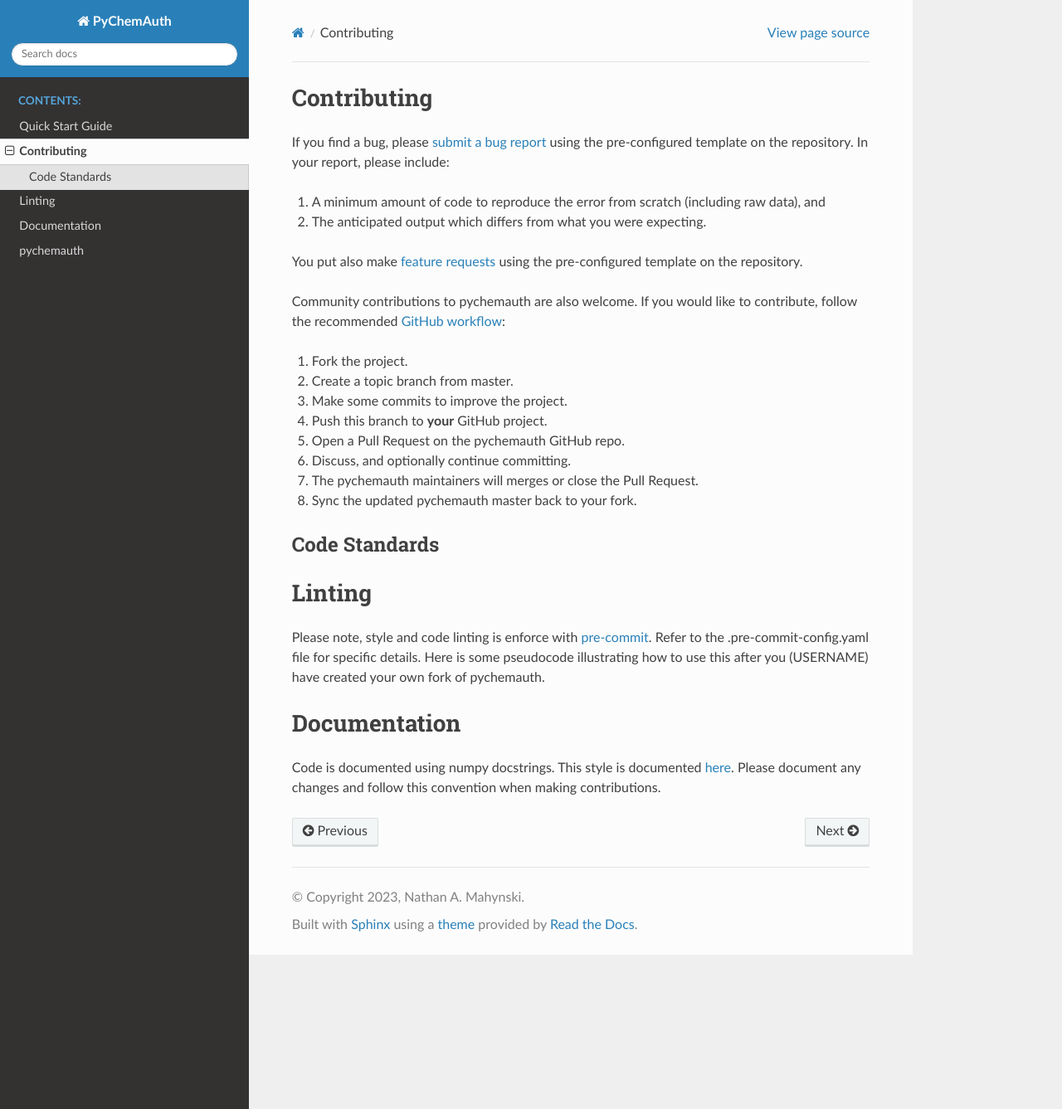
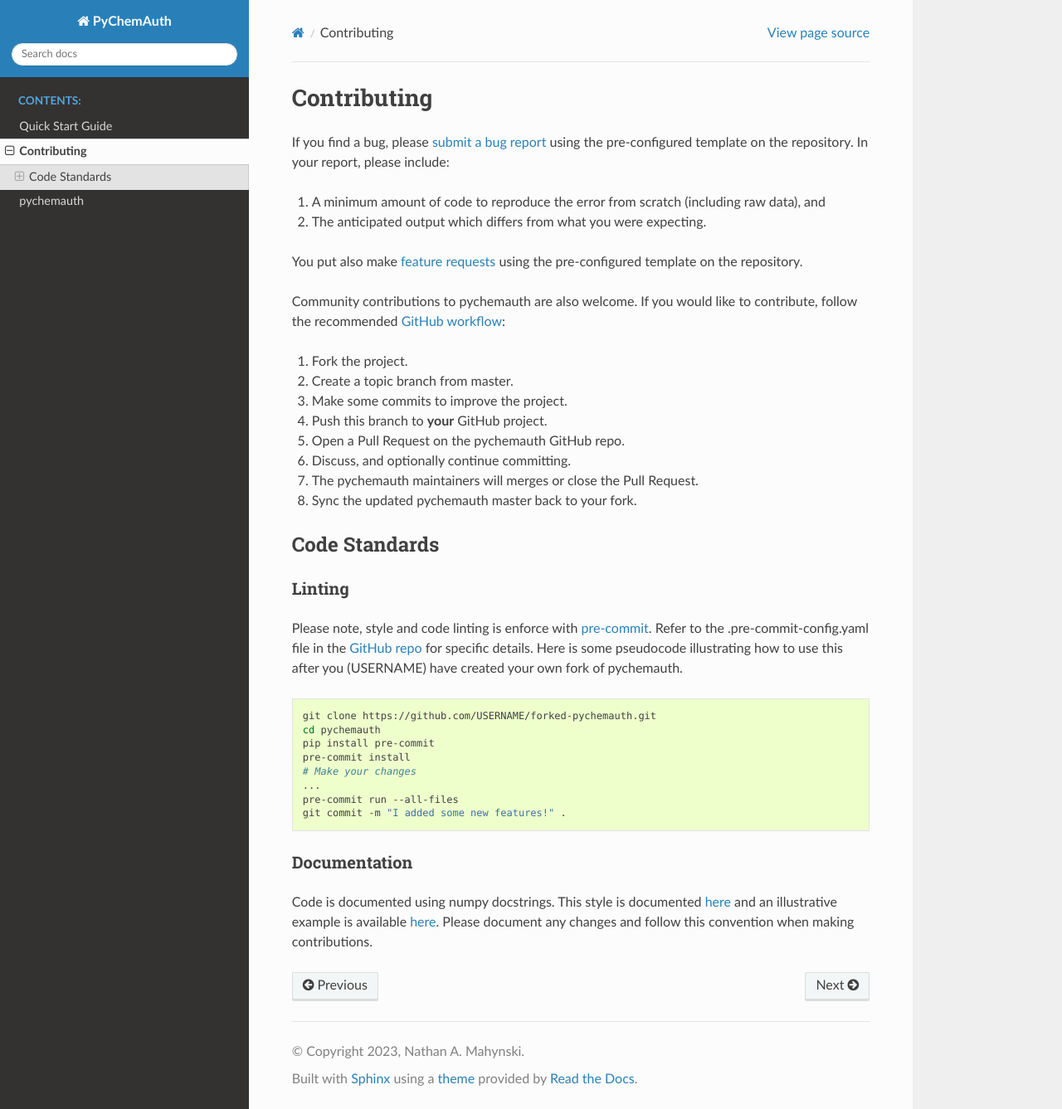
Before and after one commit to mahynski/pychemauth, a Sphinx documentation site: the page built from docs/contributing.rst, in a window 1280 px wide and 1337 px high. Shown: the whole window at 83% size. Built offline with Sphinx 7.4.7 and the Read the Docs theme 2.0.0, drawn with Linux system fonts in a browser that asks for light colours; pages that are not in the unit, such as notebooks, are missing from menus.

```diff
--- a/docs/contributing.rst
+++ b/docs/contributing.rst
@@ -20,15 +20,16 @@ Community contributions to pychemauth are also welcome.  If you would like to co
 8. Sync the updated pychemauth master back to your fork.
 
 Code Standards
-**************
+##############
 
 Linting
-=======
+*******
 
-Please note, style and code linting is enforce with `pre-commit <https://pre-commit.com/>`_.  Refer to the .pre-commit-config.yaml file for specific details.
+Please note, style and code linting is enforce with `pre-commit <https://pre-commit.com/>`_.  Refer to the .pre-commit-config.yaml file in the `GitHub repo <https://github.com/mahynski/pychemauth>`_ for specific details.
 Here is some pseudocode illustrating how to use this after you (USERNAME) have created your own fork of pychemauth.
 
 .. code-block:: bash
+
     git clone https://github.com/USERNAME/forked-pychemauth.git
     cd pychemauth
     pip install pre-commit
@@ -37,10 +38,9 @@ Here is some pseudocode illustrating how to use this after you (USERNAME) have c
     ...
     pre-commit run --all-files
     git commit -m "I added some new features!" .
-    code
 
 Documentation
-=============
+*************
 
-Code is documented using numpy docstrings.  This style is documented `here <https://numpydoc.readthedocs.io/en/latest/format.html>`_.
+Code is documented using numpy docstrings.  This style is documented `here <https://numpydoc.readthedocs.io/en/latest/format.html>`_ and an illustrative example is available `here <https://sphinxcontrib-napoleon.readthedocs.io/en/latest/example_numpy.html>`_.
 Please document any changes and follow this convention when making contributions.
```
